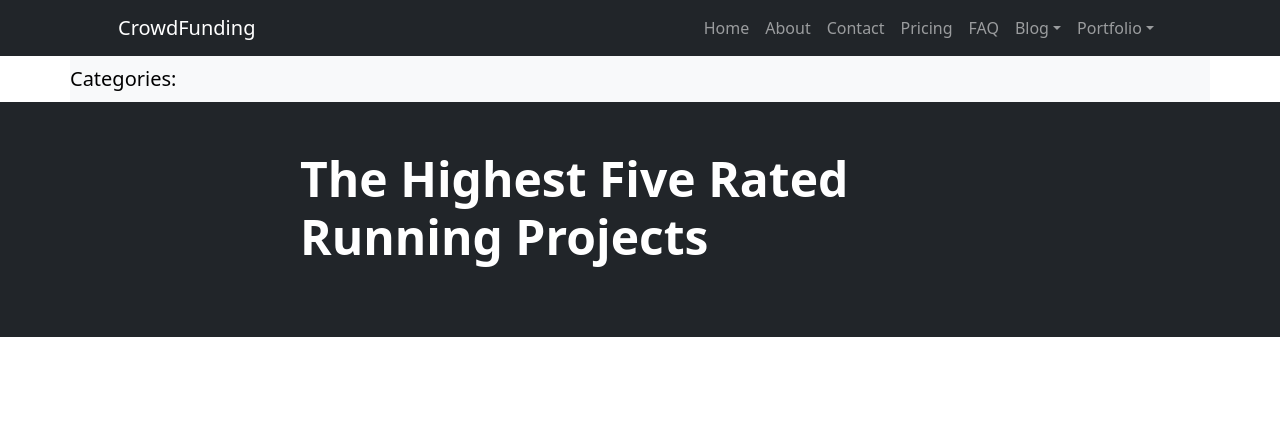
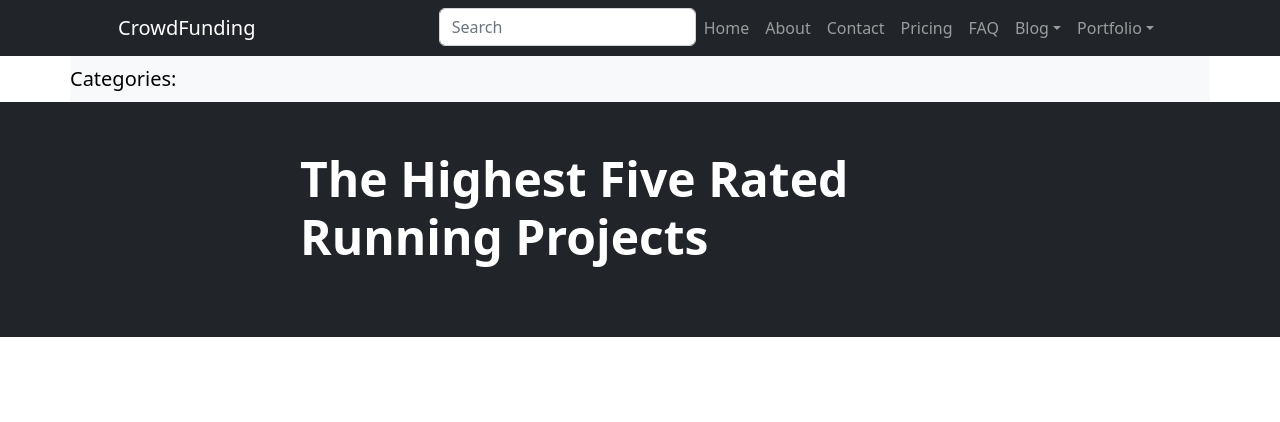
Before and after one commit to Esraa9955/django-crowd-funding-web-app, a Django app: page / in a window 1280 px wide. Shown: the top 422 px of the page. Run offline with Django 5.2, Linux system fonts and the light colour scheme; data that the repository does not hold is empty; parts of the project's set-up code (start-up, migrations or seed data) failed here and were passed over; some libraries are stand-ins or nearby versions.

Commit message:
adding search with project name

```diff
--- a/home/templates/home.html
+++ b/home/templates/home.html
@@ -2,7 +2,6 @@
 {% load static%}
 {% block content %}
 <nav class="navbar navbar-expand-lg navbar-light bg-light container" >
-
     <div class="collapse navbar-collapse" id="navbarNav">
       <ul class="navbar-nav">
         <li class="nav-item ">
@@ -20,6 +19,7 @@
       </ul>
     </div>
   </nav>
+
 
 
             <!--slider-->
--- a/home/templates/navbar.html
+++ b/home/templates/navbar.html
@@ -17,7 +17,18 @@
 
     <div class="collapse navbar-collapse" id="navbarSupportedContent">
       <ul class="navbar-nav ms-auto mb-2 mb-lg-0">
-        <!--  -->
+        <li>
+          <form method="get" action="{% url 'search' %}" class="form-inline">
+            {% csrf_token %}
+            <input
+              class="form-control mr-sm-2"
+              type="search"
+              placeholder="Search"
+              aria-label="Search"
+              name="proName"
+            />
+          </form>
+        </li>
         {% if user.is_superuser %}
         <li class="nav-item">
           <a class="nav-link" href="{% url 'category.list' %}">Category</a>
--- a/home/templates/search_results.html
+++ b/home/templates/search_results.html
@@ -16,7 +16,7 @@
   <body>
     <div class="card shadow-lg p-3 mb-5 bg-body-tertiary rounded container">
       <h3 class="card-header" style="background-color: #eee; font-weight: bold">
-        {{cate}}
+        {{products}}
       </h3>
       <div class="card-body">
         <div class="row">
--- a/home/urls.py
+++ b/home/urls.py
@@ -3,4 +3,5 @@ from . import views
 urlpatterns = [
     path('',views.home,name='home'),
     path("category/<int:id>/", views.Cate, name='cate'),
+    path("search/", views.Search.as_view(), name='search'),
 ]
--- a/home/views.py
+++ b/home/views.py
@@ -4,6 +4,7 @@ from django.shortcuts import render
 from project.models import *
 from category.models import *
 from django.shortcuts import get_object_or_404
+from django.views.generic import ListView, DetailView
 def home(request):
   projects = Project.objects.all()
   category = Category.objects.all()
@@ -34,3 +35,27 @@ def Cate(request, id):
         'projects': projects,
     }
     return render(request, 'search_results.html', context)
+
+# def Search(request):
+#     # if request.method == 'POST':
+#         # metaform = ProjectForm(request.POST)
+#         # cate = Category.objects.filter(id=id).values_list('name', flat=True).first()
+#         # projects = Project.objects.filter(category=id)
+#         proName=request.GET
+#         projects = Project.objects.filter()
+
+#         context = {
+#             # 'cate':cate,
+#             'projects': proName,
+#         }
+#         return render(request, 'search_results.html', context)
+#     # else:
+#     #     return "failed"
+class Search(ListView):
+    model = Project
+    template_name = 'search_results.html'
+    context_object_name = 'projects'
+
+    def get_queryset(self):
+        query = self.request.GET.get('proName')
+        return Project.objects.filter(title__icontains=query)
```
